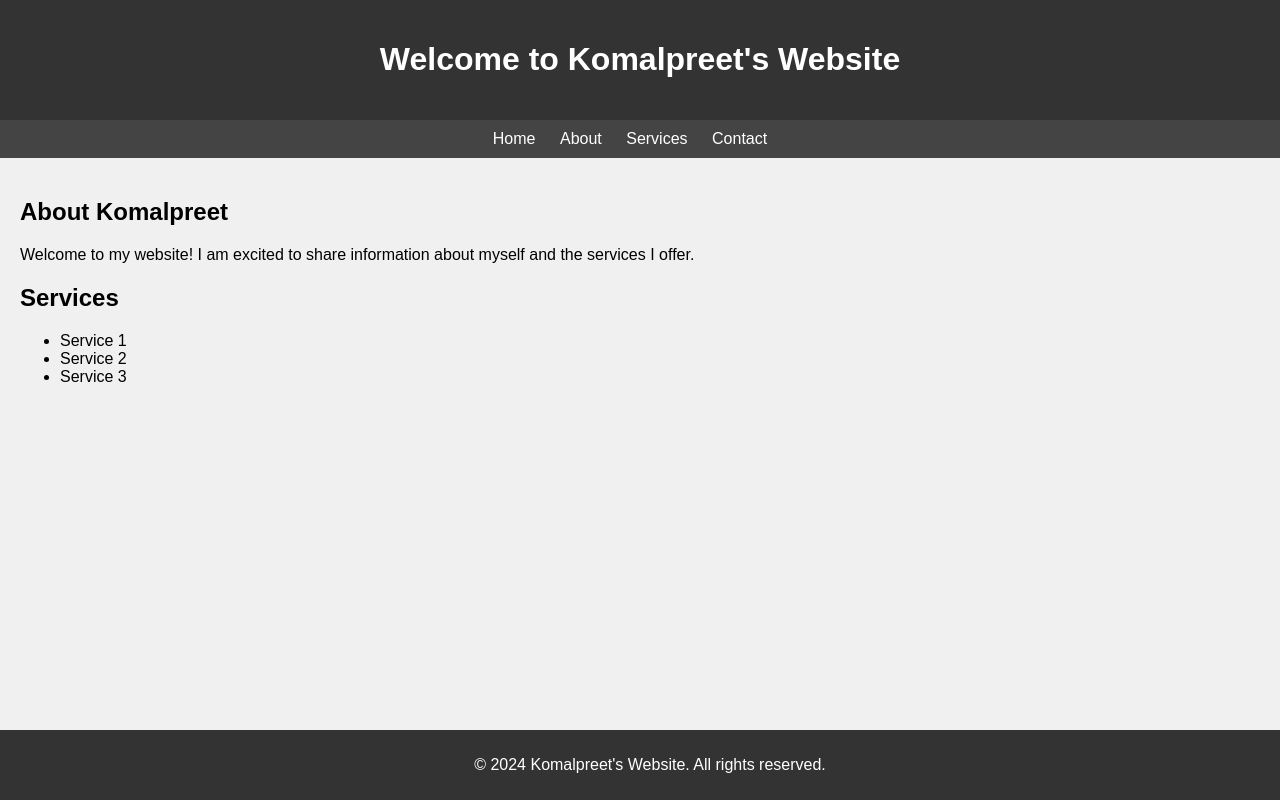
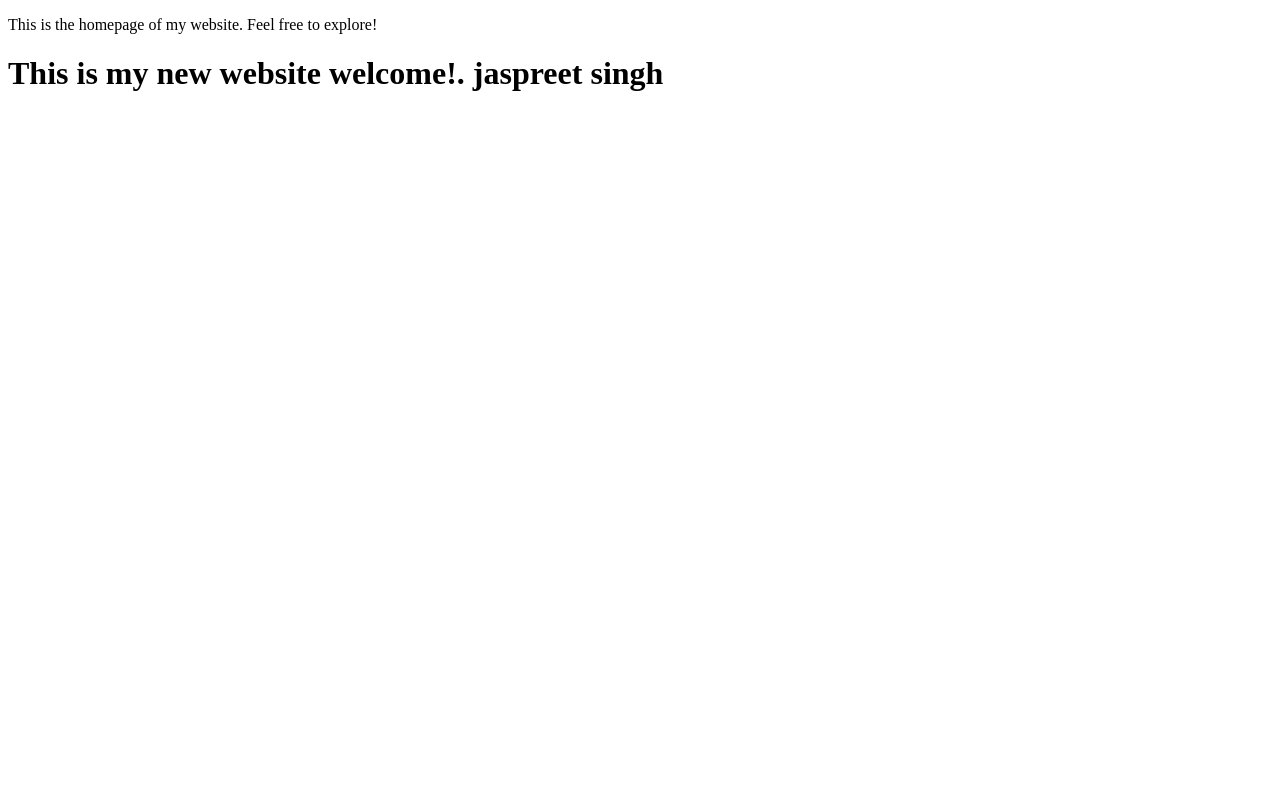
Before and after one commit to komalkaryal/Project5, a plain HTML site: page index.html in a window 1280 px wide. Drawn offline with Linux system fonts and the light colour scheme.

Commit message:
first commit

```diff
--- a/index.html
+++ b/index.html
@@ -1,84 +1,10 @@
 <!DOCTYPE html>
-<html lang="en">
-<head>
-    <meta charset="UTF-8">
-    <meta name="viewport" content="width=device-width, initial-scale=1.0">
-    <title>Komalpreet's Website</title>
-    <style>
-        /* CSS styles can be added here */
-        body {
-            font-family: Arial, sans-serif;
-            background-color: #f0f0f0;
-            margin: 0;
-            padding: 0;
-        }
-        header {
-            background-color: #333;
-            color: #fff;
-            padding: 20px;
-            text-align: center;
-        }
-        nav {
-            background-color: #444;
-            color: #fff;
-            padding: 10px;
-            text-align: center;
-        }
-        nav ul {
-            list-style-type: none;
-            margin: 0;
-            padding: 0;
-        }
-        nav ul li {
-            display: inline;
-            margin-right: 20px;
-        }
-        nav ul li a {
-            color: #fff;
-            text-decoration: none;
-        }
-        main {
-            padding: 20px;
-        }
-        footer {
-            background-color: #333;
-            color: #fff;
-            padding: 10px;
-            text-align: center;
-            position: fixed;
-            bottom: 0;
-            width: 100%;
-        }
-    </style>
-</head>
+<html>
+<title>This is my new website welcome!.
+jaspreet singh  </title>
+<p>This is the homepage of my website. Feel free to explore!</p>
 <body>
-    <header>
-        <h1>Welcome to Komalpreet's Website</h1>
-    </header>
-    <nav>
-        <ul>
-            <li><a href="#">Home</a></li>
-            <li><a href="#">About</a></li>
-            <li><a href="#">Services</a></li>
-            <li><a href="#">Contact</a></li>
-        </ul>
-    </nav>
-    <main>
-        <section>
-            <h2>About Komalpreet</h2>
-            <p>Welcome to my website! I am excited to share information about myself and the services I offer.</p>
-        </section>
-        <section>
-            <h2>Services</h2>
-            <ul>
-                <li>Service 1</li>
-                <li>Service 2</li>
-                <li>Service 3</li>
-            </ul>
-        </section>
-    </main>
-    <footer>
-        <p>&copy; 2024 Komalpreet's Website. All rights reserved.</p>
-    </footer>
+<h1>This is my new website welcome!.
+jaspreet singh</h1>
 </body>
 </html>
```
